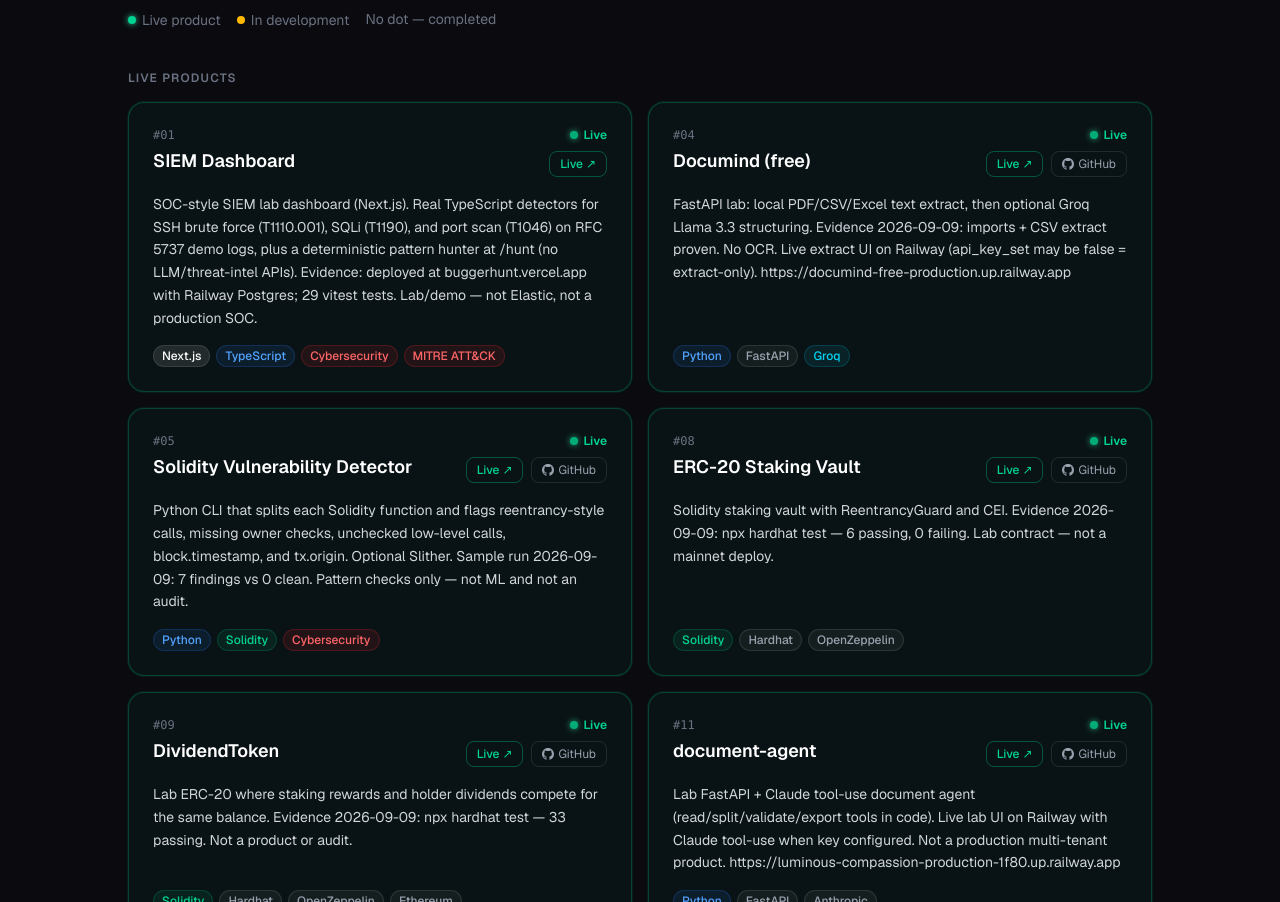
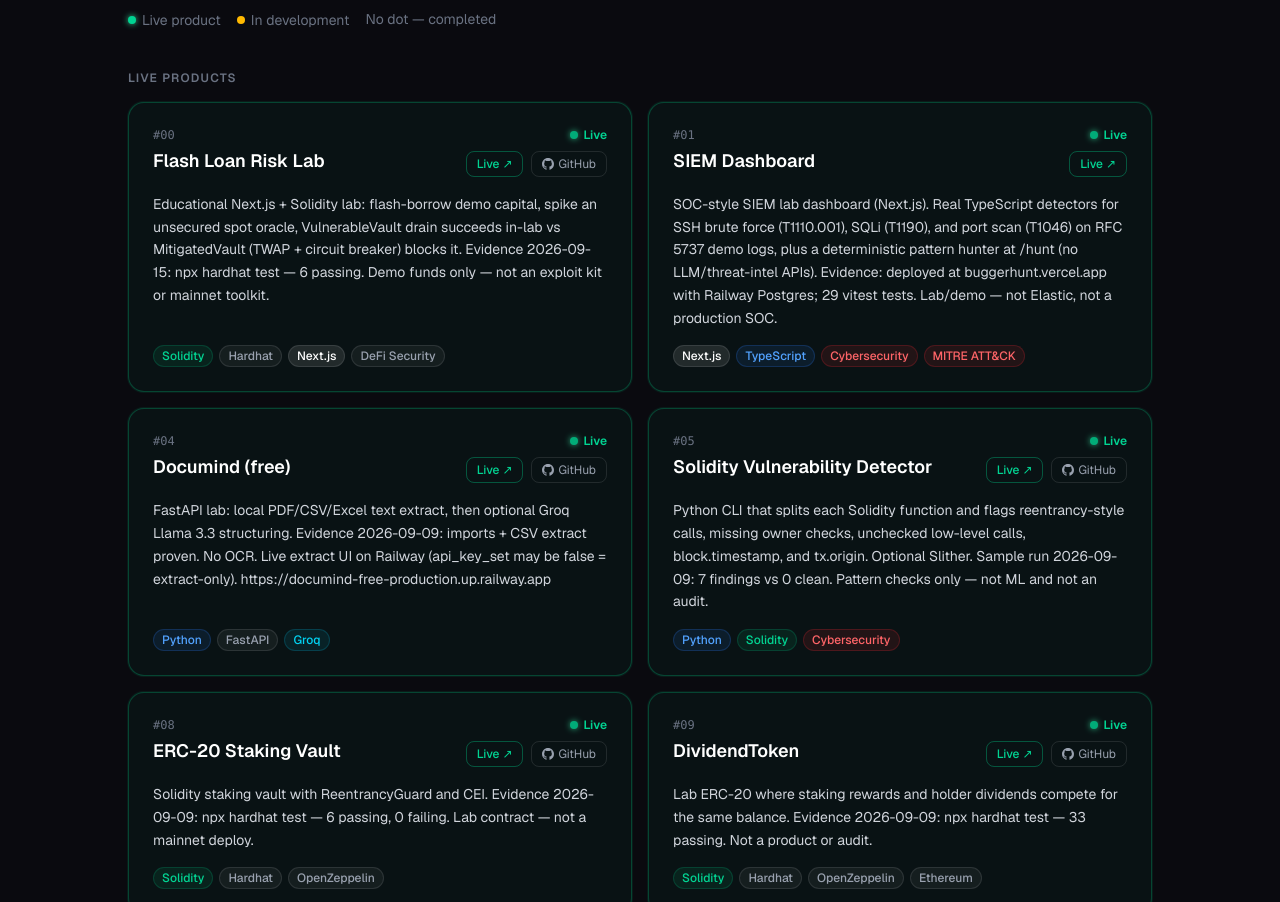
Before and after one commit to Harshanandhan/portfolio, a Next.js app: page / in a window 1280 px wide. Shown: the part 902-1804 px from the top of the page. Built offline with nearby package versions, Linux system fonts and the light colour scheme.

Commit message:
Add Flash Loan Risk Lab live card; soften DVDE stub

```diff
--- a/app/page.tsx
+++ b/app/page.tsx
@@ -1,6 +1,13 @@
 const PROJECTS = [
-  // Current work
   {
+    num: 0,
+    status: "live",
+    name: "Flash Loan Risk Lab",
+    desc: "Educational Next.js + Solidity lab: flash-borrow demo capital, spike an unsecured spot oracle, VulnerableVault drain succeeds in-lab vs MitigatedVault (TWAP + circuit breaker) blocks it. Evidence 2026-09-15: npx hardhat test — 6 passing. Demo funds only — not an exploit kit or mainnet toolkit.",
+    tags: ["Solidity", "Hardhat", "Next.js", "DeFi Security"],
+    url: "https://flash-loan-risk-lab.vercel.app",
+    github: "https://github.com/Harshanandhan/flash-loan-risk-lab",
+  },  {
     num: 1,
     status: "live",
     name: "SIEM Dashboard",
```
